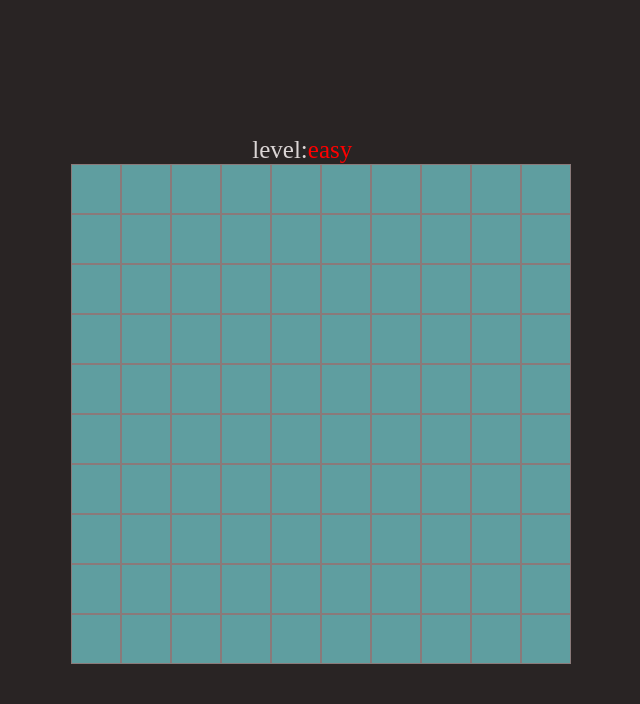
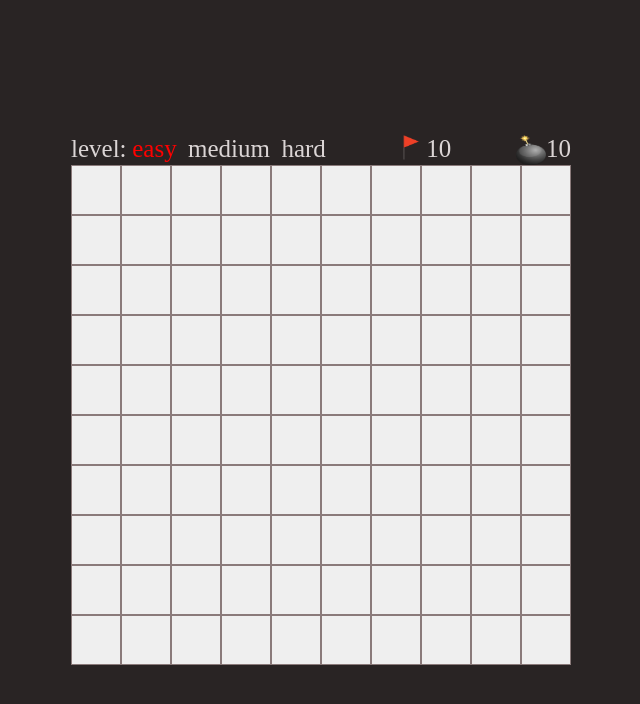
Before and after one commit to tarasauweb/minesweeper2, a website built with webpack: page minesweeper/src/index.html in a window 1280 px wide. Shown: the whole page, without its empty margins (319-959 px from the left). Built offline with nearby package versions, Linux system fonts and the light colour scheme.

Commit message:
feat:add elem mine

```diff
--- a/minesweeper/src/components/Field.js
+++ b/minesweeper/src/components/Field.js
@@ -1,14 +1,15 @@
 import bomb from '../img/bomb.png'
 import flag from '../img/flag.png'
 import { createField } from './functions';
-
+import objRules from '../rules';
+import { listener } from './functions';
 
 function Field (body,rules) {
   const field = document.createElement('div');
   field.classList.add('field');
   body.append(field)
-  createField(field,10,10,'field__square');
-
+  createField(field,objRules[rules].size,objRules[rules].size,'field__square');
+  listener(objRules[rules].mines)
   return field
 }
 
--- a/minesweeper/src/components/Menu.js
+++ b/minesweeper/src/components/Menu.js
@@ -1,16 +1,26 @@
 import { createField,createHtmlElement,functionLevels } from "./functions";
 import objRules from "../rules";
+import flag from '../img/flag.png';
+import bomb from '../img/bomb.png';
 
-const Menu = ()=>{
+const Menu = (rules)=>{
   const ul = document.createElement('ul');
   let select = createSelect()
   ul.classList.add('menu');
   const levels = document.createElement('li');
+  const flagsLi = document.createElement('li');
+  const bombLi = document.createElement('li');
+  flagsLi.classList.add('menu__item');
+  bombLi.classList.add('menu__item');
   ul.append(levels)
   levels.classList.add('menu__item')
-  levels.textContent = 'level: '
+  levels.textContent = 'level: ';
+  flagsLi.insertAdjacentHTML( 'afterbegin' ,`<img src="${flag}" class="flag-png" alt="flag"> <span>${objRules[rules].flags}</span>`);
+  bombLi.insertAdjacentHTML( 'afterbegin' ,`<img src="${bomb}" class="flag-png" alt="flag"> <span>${objRules[rules].mines}</span>`)
   levels.append(select)
   functionLevels(levels,select)
+  ul.append(flagsLi)
+  ul.append(bombLi)
   return ul
 }
 
--- a/minesweeper/src/components/functions.js
+++ b/minesweeper/src/components/functions.js
@@ -6,7 +6,7 @@
 
 export function createField (mainElement , size1, size2 , className) {
   for(let i = 0 ; i < size1*size2 ; i++) {
-    const element = document.createElement('div');
+    const element = document.createElement('button');
     element.classList.add(className)
     mainElement.append(element)
   }
@@ -22,10 +22,52 @@
   levelsElement.addEventListener('click' , (e)=>{
     const selectOptionList = document.querySelectorAll('.select__option');
     selectOptionList.forEach(element => {
-      element.classList.remove('option-active')
+      element.classList.remove('option-active');
     });
     if(e.target.classList.contains('select__option')){
-      e.target.classList.add('option-active')
+      e.target.classList.add('option-active');
     }
   })
 }
+
+export const listener = (mines)=>{
+  let startGame = false;
+  const nodeSquareAll = document.querySelectorAll('.field__square');
+  const field = document.querySelector('.field');
+  const lengthField = nodeSquareAll.length-1;
+  let arrNumbers = [];
+  field.addEventListener('click' , (e)=>{
+    if(!startGame) {
+      let indexItem = 0
+      nodeSquareAll.forEach((item,index)=>{
+        if(item === e.target){
+          indexItem = index
+        }
+      })
+      for(let i = 0; i <mines ; i++) {
+        let number = randomNum(0 , lengthField)
+        if(number === indexItem){
+          number = randomNum(indexItem+1 , lengthField-1)
+        }
+        if(arrNumbers.includes(number)){
+          number = randomNum(number+1 , lengthField-1)
+        }
+        arrNumbers.push(number)
+      }
+      arrNumbers.forEach(item=>{
+        nodeSquareAll[item].setAttribute('data-bomb' , true)
+      })
+      startGame = true
+    }
+    else{
+      return
+    }
+    console.log(arrNumbers)
+  })
+}
+
+function randomNum (min,max){
+  min = Math.ceil(min);
+  max = Math.floor(max);
+  return Math.floor(Math.random() * (max - min) + min);
+}
--- a/minesweeper/src/main.js
+++ b/minesweeper/src/main.js
@@ -1,9 +1,11 @@
 import './style.scss';
 import objRules from './rules';
-import createField from './components/Field.js';
+import Field from './components/Field.js';
 import Menu from './components/Menu';
 const body = document.querySelector('.body');
 
-body.append(Menu())
+let levelStart = 'easy'
 
-createField(body,'easy')
+body.append(Menu(levelStart))
+
+Field(body,levelStart)
--- a/minesweeper/src/rules.js
+++ b/minesweeper/src/rules.js
@@ -1,19 +1,19 @@
 const objRules = {
   easy:{
-    time : 10,
     mines : 10 ,
+    flags : 10 ,
     size: 10,
     width:`50px`,
     height:`50px`,
   },
   medium:{
-    time : 10,
     mines : 10 ,
+    flags : 10 ,
     size: 15,
   },
   hard:{
-    time : 10,
     mines : 10 ,
+    flags : 10 ,
     size: 25,
   }
 }
--- a/minesweeper/src/style.scss
+++ b/minesweeper/src/style.scss
@@ -30,10 +30,15 @@
         width: 50px;
         height: 50px;
         border: 1px solid #8a7a7a;
+        outline: none;
+        cursor: pointer;
     }
 }
 .menu{
     font-size: 25px;
+    width: 500px;
+    display: flex;
+    justify-content: space-between;
     &__item{
         display: flex;
     }
@@ -43,7 +48,8 @@
     height: 27px;
     overflow: hidden;
     display: flex;
-    flex-direction: column;
+    width: 205px;
+    justify-content: space-around;
     &__option{
         cursor: pointer;
     }
@@ -55,3 +61,7 @@
 .levels-active{
     height: auto;
 }
+.flag-png{
+    width: 30px;
+    height: 30px;
+}
```
